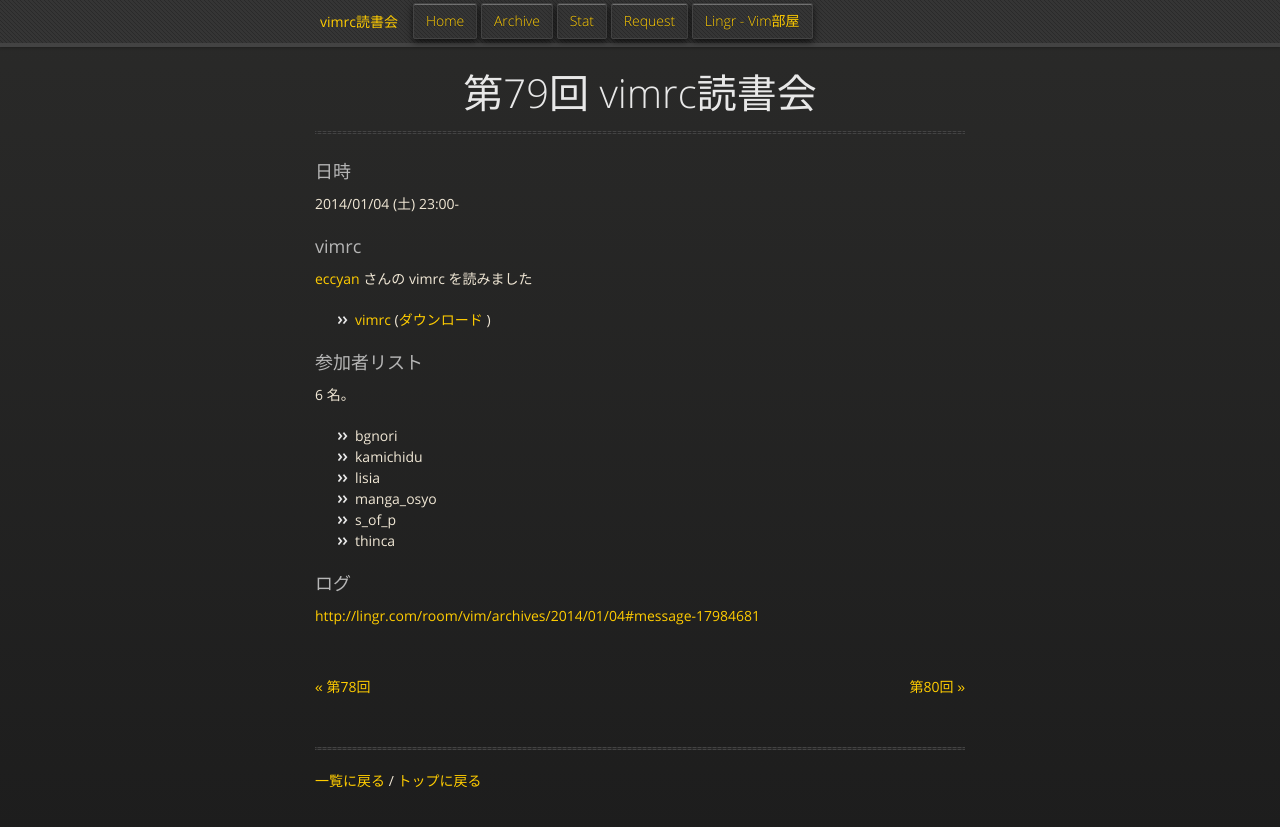
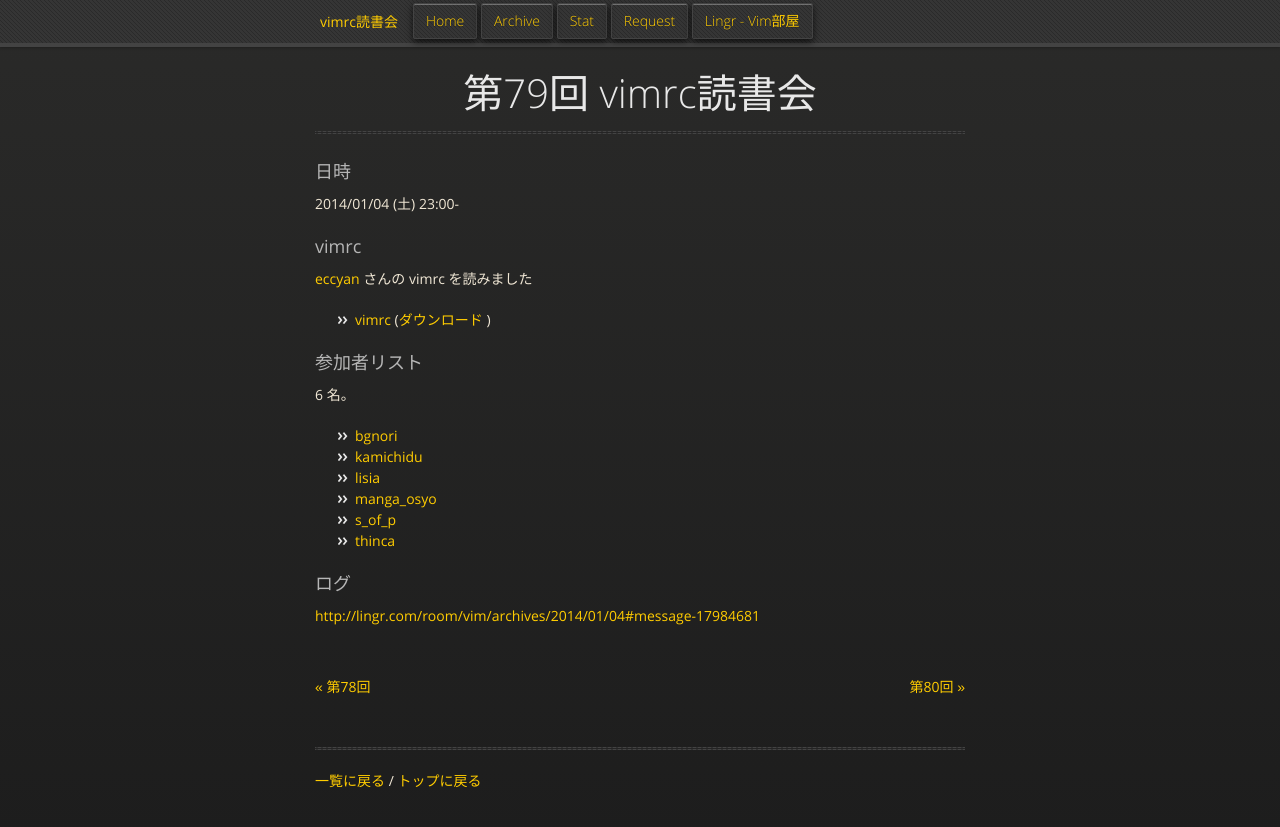
Before and after one commit to vim-jp/reading-vimrc, a Jekyll site: the page built from archive/079.md, in a window 1280 px wide. Shown: the top 827 px of the page. Built offline with Jekyll 4.4.1, drawn with Linux system fonts in a browser that asks for light colours; nearby versions of some CDN libraries; Markdown is read by kramdown in place of the engine named in the settings.

Commit message:
Link users stat page from each archive pages

```diff
--- a/_includes/archive.md
+++ b/_includes/archive.md
@@ -44,7 +44,7 @@
 
 <ul>
 {% for member in archive.members %}
-  <li>{{ member }}</li>
+  <li><a href="{{ site.base-url }}stat/#/u/{{ member }}">{{ member }}</a></li>
 {% endfor %}
 </ul>
 
```
